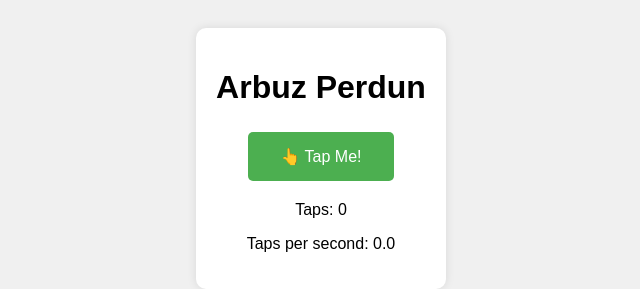
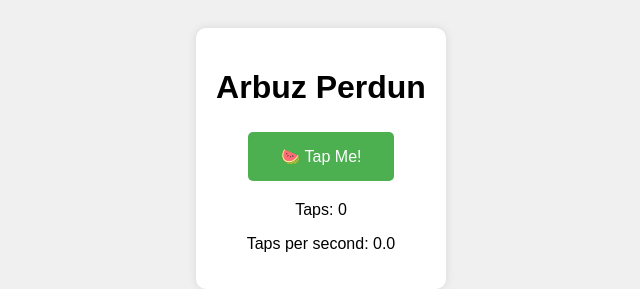
Before and after one commit to LowLIEMUR/-, a plain HTML site: page index.html in a window 1280 px wide. Shown: the top 289 px of the page, 319-959 px from the left. Drawn offline with nearby package versions, Linux system fonts and the light colour scheme.

Commit message:
Update index.html

```diff
--- a/index.html
+++ b/index.html
@@ -48,7 +48,7 @@
     <div id="gameArea">
         <h1>Arbuz Perdun</h1>
         <div id="loadingMessage">Loading...</div>
-        <button id="tapButton" style="display: none;">👆 Tap Me!</button>
+        <button id="tapButton" style="display: none;">🍉 Tap Me!</button>
         <div id="stats" style="display: none;">
             <p>Taps: <span id="tapCount">0</span></p>
             <p>Taps per second: <span id="tapsPerSecond">0</span></p>
```
